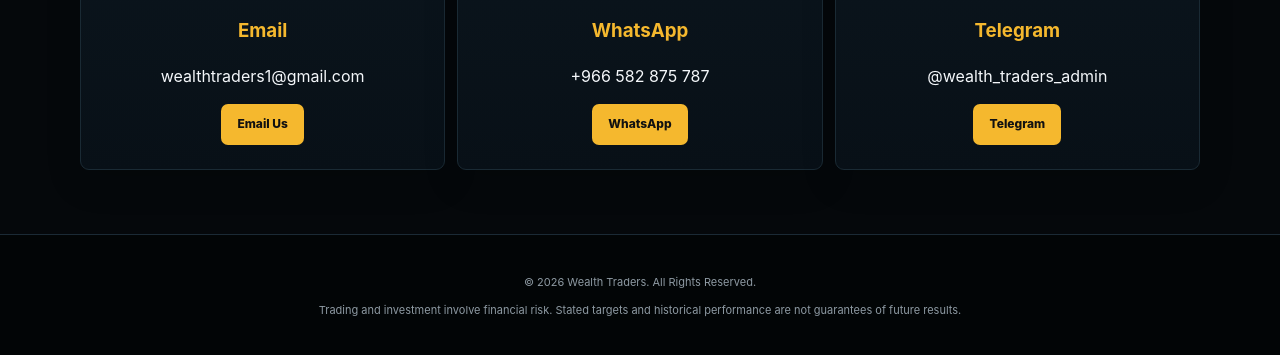
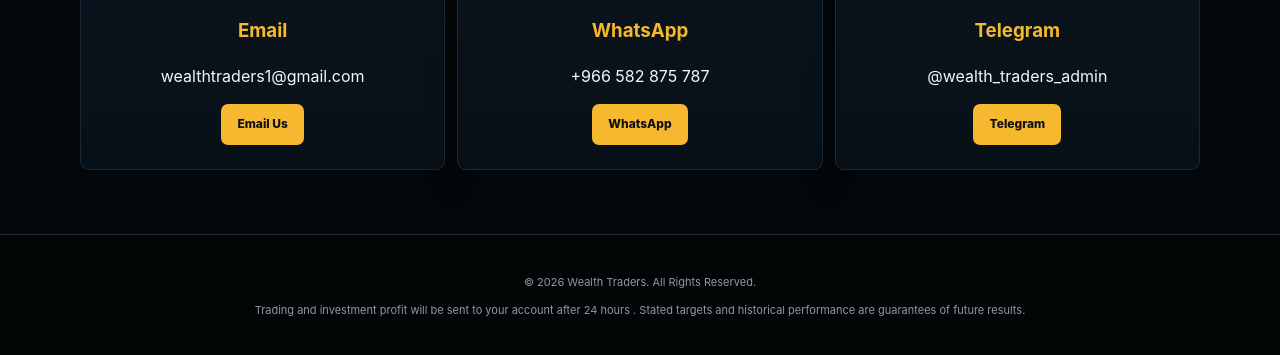
Before and after one commit to Manu32912/WEALTH-TRADERS-, a plain HTML site: page contact.html in a window 1280 px wide. Shown: the part 375-730 px from the top of the page. Drawn offline with Linux system fonts and the light colour scheme.

Commit message:
Update contact.html

```diff
--- a/contact.html
+++ b/contact.html
@@ -6,4 +6,4 @@
 <div class="card" style="text-align:center"><div class="contact-icon">✉️</div><h3>Email</h3><p>wealthtraders1@gmail.com</p><a class="btn gold" href="mailto:wealthtraders1@gmail.com">Email Us</a></div>
 <div class="card" style="text-align:center"><div class="contact-icon">🟢</div><h3>WhatsApp</h3><p>+966 582 875 787</p><a class="btn gold" href="https://wa.me/966582875787" target="_blank" rel="noopener">WhatsApp</a></div>
 <div class="card" style="text-align:center"><div class="contact-icon">✈️</div><h3>Telegram</h3><p>@wealth_traders_admin</p><a class="btn gold" href="https://t.me/wealth_traders_admin" target="_blank" rel="noopener">Telegram</a></div>
-</div></div></section><footer><div class="container"><p>© 2026 Wealth Traders. All Rights Reserved.</p><p>Trading and investment involve financial risk. Stated targets and historical performance are not guarantees of future results.</p></div></footer><script src="script.js"></script></body></html>
+</div></div></section><footer><div class="container"><p>© 2026 Wealth Traders. All Rights Reserved.</p><p>Trading and investment profit will be sent to your account after 24 hours . Stated targets and historical performance are guarantees of future results.</p></div></footer><script src="script.js"></script></body></html>
```
